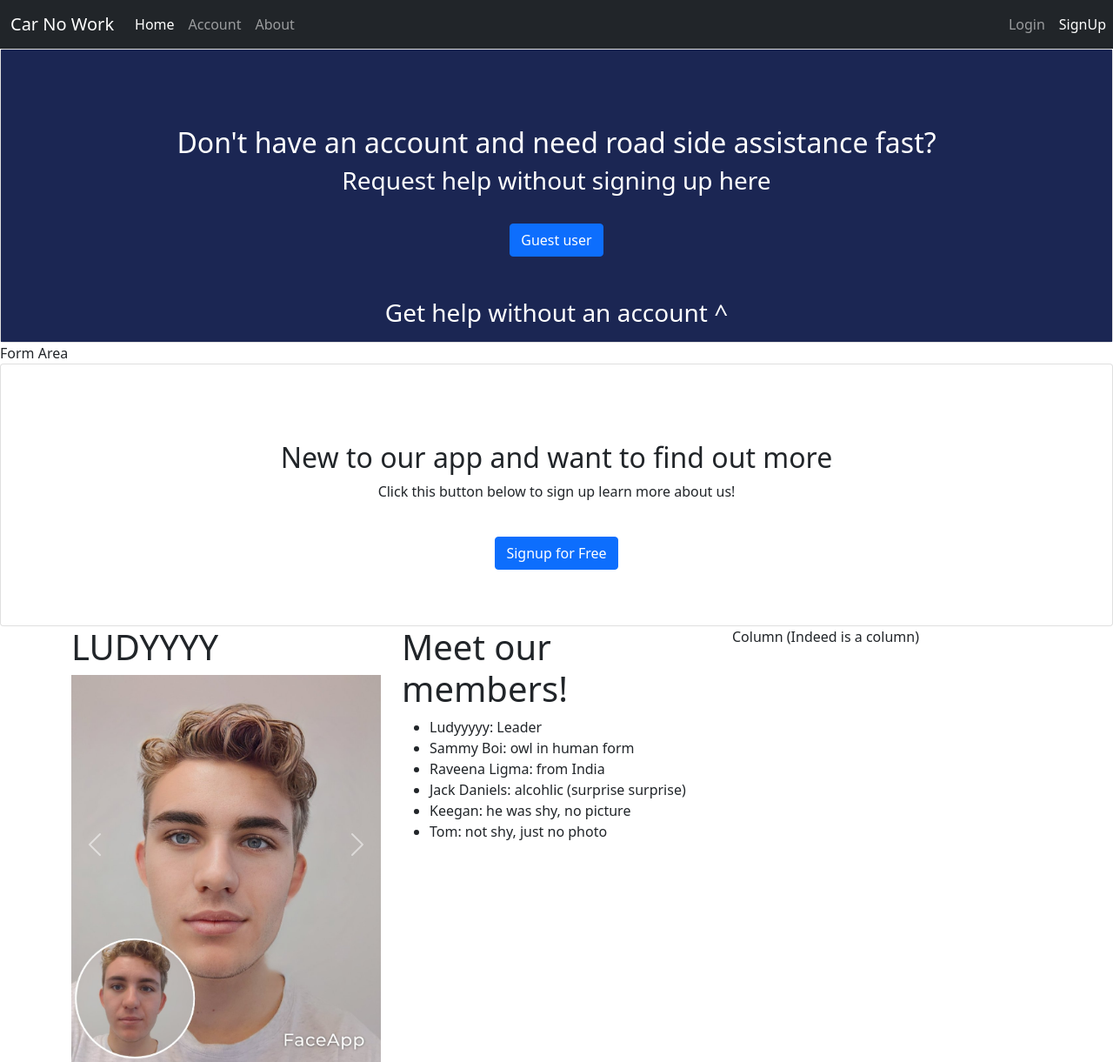
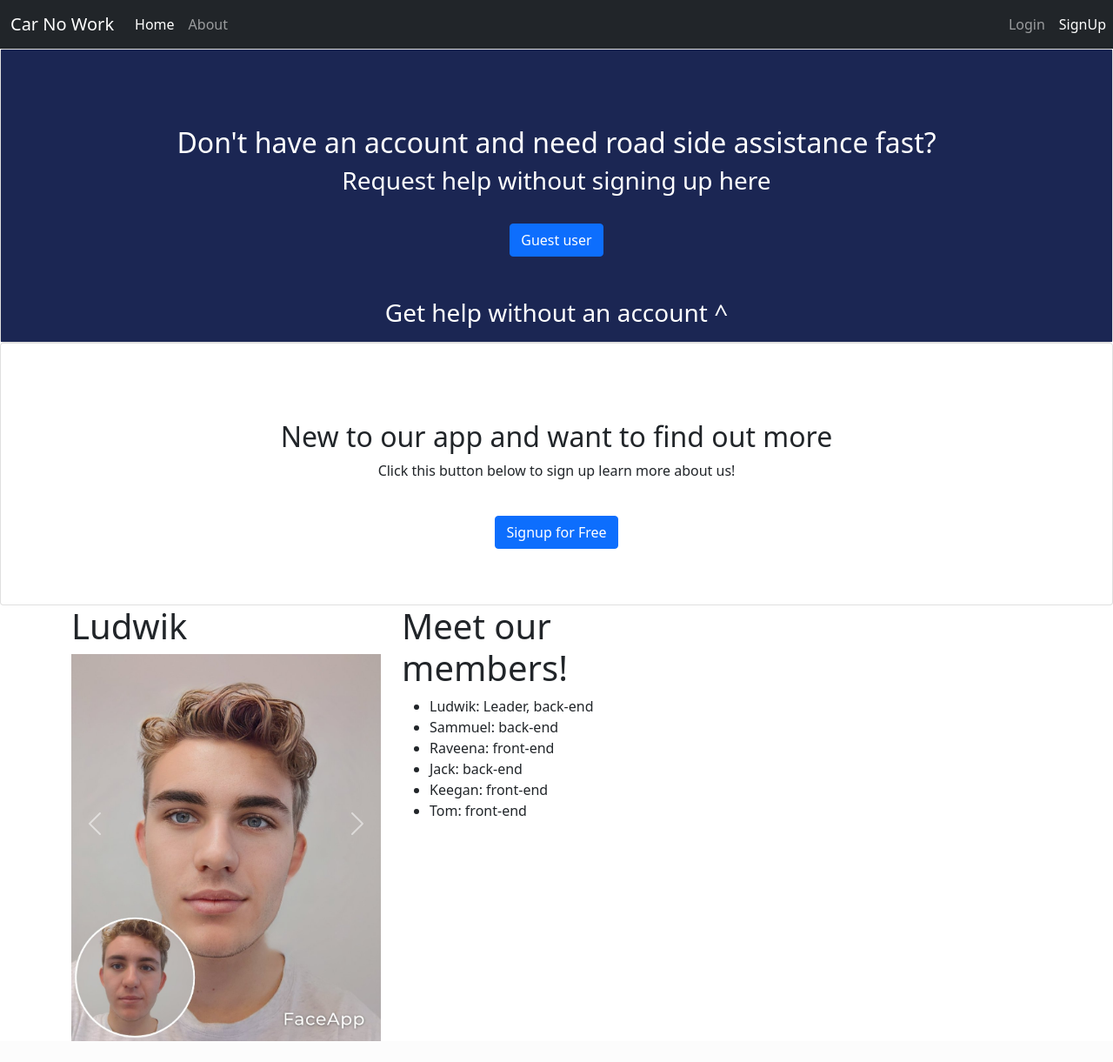
Before and after one commit to Thedysons/Car-No-Work, a Flask app: page / in a window 1280 px wide. Shown: the whole page at 87% size. After the commit the page ends 1197 px from the top, so only its background shows below. Run offline with Flask 2, Linux system fonts and the light colour scheme.

Commit message:
Adding all needed html pages
Hey guys, here are the details of this update:
1) account link from homepage navbar is deleted
2) about page was added (blank, front-end do some magic to it please)
3) forgot password was added
4) guest user page was added (blank, front-end add magic please)
5) Home link front navbar was deleted for both client and mechanic
6) help page was added (blank, front-end do some magic to it please)
7) plans and prices was added (blank, front-end do some magic to it please)
 ~end

```diff
--- a/codejana_flask/codejana_flask/forms.py
+++ b/codejana_flask/codejana_flask/forms.py
@@ -59,3 +59,7 @@ class finishJobForm(FlaskForm):
 class completeJobForm(FlaskForm):
     report = TextAreaField(u'Report and final notes on job', validators =[Length(max=600)])
     submit = SubmitField(label="Click to confirm completion of job")
+
+class forgotPasswordForm(FlaskForm):
+    forgotPassword = StringField(label="Enter your email to reset your password",  validators=[DataRequired(), Email()])
+    submit = SubmitField(label="Submit")
--- a/codejana_flask/codejana_flask/routes.py
+++ b/codejana_flask/codejana_flask/routes.py
@@ -1,6 +1,6 @@
 from codejana_flask import app, db
 from flask import render_template, url_for, redirect, flash, request
-from codejana_flask.forms import SignUpForm, LoginForm, RequestHelpForm, PaymentOption, MockCreditCardPayment, TakeJobForm, StartJobForm, arrivedForm, finishJobForm, completeJobForm
+from codejana_flask.forms import SignUpForm, LoginForm, RequestHelpForm, PaymentOption, MockCreditCardPayment, TakeJobForm, StartJobForm, arrivedForm, finishJobForm, completeJobForm, forgotPasswordForm
 from codejana_flask.models import User
 
 @app.route('/')
@@ -208,3 +208,22 @@ def historyOfRequests():
 @app.route('/historyOfJobs', methods=['POST', 'GET'])
 def historyOfJobs():
     return render_template('historyOfJobs.html', jh=job_completed, title='History of jobs')
+
+@app.route('/plansAndPrices', methods=['POST', 'GET'])
+def plansAndPrices():
+    return render_template('plansAndPrices.html', title='Plans and Prices')
+
+@app.route('/help', methods=['POST', 'GET'])
+def help():
+    return render_template('help.html', title='Help Page')
+
+@app.route('/guest', methods=['POST', 'GET'])
+def guest():
+    return render_template('guest.html', title='Guest Page')
+
+@app.route('/forgotPassword', methods=['POST', 'GET'])
+def forgotPassword():
+    forgotPassword=forgotPasswordForm()
+    if forgotPassword.validate_on_submit():
+        flash(f'Details to reset your password has been sent to your email', category='success')
+    return render_template('forgotPassword.html', title='Forgot Password', forgotPassword=forgotPassword)
--- a/codejana_flask/codejana_flask/templates/About.html
+++ b/codejana_flask/codejana_flask/templates/About.html
@@ -1 +1,4 @@
 {% extends 'layouts.html' %}
+{% block contentA%}
+<h1>Welcome to the about page</h1>
+{%endblock contentA%}
--- a/codejana_flask/codejana_flask/templates/clientProfile.html
+++ b/codejana_flask/codejana_flask/templates/clientProfile.html
@@ -25,7 +25,7 @@
             <a class="nav-link" href="{{url_for('requestHelp')}}">Make a request</a>
           </li>
           <li class="nav-item">
-            <a class="nav-link" href="{{url_for('clientProfile')}}">Plans and prices</a>
+            <a class="nav-link" href="{{url_for('plansAndPrices')}}">Plans and prices</a>
           </li>
 
           <li class="nav-item">
@@ -49,7 +49,7 @@
           <a class="nav-link" href="{{url_for('homepage')}}">Logout</a>
         </li>
         <li class="nav-item">
-          <a class="nav-link active" aria-current="page" href="{{url_for('clientProfile')}}">Help</a>
+          <a class="nav-link active" aria-current="page" href="{{url_for('help')}}">Help</a>
         </li>
       </ul>
   </nav>
--- /dev/null
+++ b/codejana_flask/codejana_flask/templates/guest.html
@@ -0,0 +1,5 @@
+{% extends 'layouts.html' %}
+
+{%block contentA%}
+<h1>Welcome to the guest page</h1>
+{%endblock contentA%}
--- /dev/null
+++ b/codejana_flask/codejana_flask/templates/help.html
@@ -0,0 +1,4 @@
+{% extends 'clientProfile.html' %}
+{%block contentA%}
+<h1>Welcome to the help page</h1>
+{%endblock contentA%}
--- a/codejana_flask/codejana_flask/templates/historyOfJobs.html
+++ b/codejana_flask/codejana_flask/templates/historyOfJobs.html
@@ -4,7 +4,7 @@
 <div>
     <div>
         {% if jh|length == 0 %}
-            <h1>You have not made any requests</h1>
+            <h1>You have not taken any jobs</h1>
         {% else %}
             <p>(From most recent to oldest)</p>
             <table class="table table-dark table-hover">
@@ -16,8 +16,7 @@
             <th scope="col">Client's Plate Number</th>
             <th scope="col">Client's Car Model</th>
             <th scope="col">Your report on the job</th>
-            <th scope="col">Your rating of the job</th>
-
+           <th scope="col">Your rating of the job</th>
             </tr>
             </thead>
             <tbody>
--- a/codejana_flask/codejana_flask/templates/historyOfRequests.html
+++ b/codejana_flask/codejana_flask/templates/historyOfRequests.html
@@ -3,7 +3,7 @@
 <h1>Here is a list of all your requests and their final outcome</h1>
 </div>
 {% if requests_completed|length == 0 %}
-    <h1>You have not taken any jobs</h1>
+    <h1>You have not made any requests</h1>
 {% else %}
     <p>(From most recent to oldest)</p>
     <table class="table table-dark table-hover">
--- a/codejana_flask/codejana_flask/templates/homepage.html
+++ b/codejana_flask/codejana_flask/templates/homepage.html
@@ -19,7 +19,7 @@
 {%endblock contentA%}
 
 {%block contentB%}
-Form Area
+
 {%endblock contentB%}
 
 {%block contentC%}
@@ -44,19 +44,19 @@ Form Area
       <div id="carouselExampleControls" class="carousel slide" data-bs-ride="carousel">
         <div class="carousel-inner">
           <div class="carousel-item active">
-            <h1>LUDYYYY</h1>
+            <h1>Ludwik</h1>
             <img src="{{url_for('static',filename='theme_pics/LudwikProfile.jpg')}}" class="d-block w-100" alt="...">
           </div>
           <div class="carousel-item">
-              <h1>Sammy Boi</h1>
+              <h1>Sammuel</h1>
             <img src="{{url_for('static',filename='theme_pics/SamProfile.jpg')}}" class="d-block w-100" alt="...">
           </div>
           <div class="carousel-item">
-              <h1>Raveena Ligma</h1>
+              <h1>Raveena</h1>
             <img src="{{url_for('static',filename='theme_pics/RaveenaProfile.jpg')}}" class="d-block w-100" alt="...">
           </div>
           <div class="carousel-item">
-              <h1>Jack Daniels</h1>
+              <h1>Jack</h1>
             <img src="{{url_for('static',filename='theme_pics/JackProfile.jpg')}}" class="d-block w-100" alt="...">
           </div>
         </div>
@@ -73,17 +73,16 @@ Form Area
     <div class="col">
       <h1>Meet our members!</h1>
       <ul>
-        <li>Ludyyyyy: Leader</li>
-        <li>Sammy Boi: owl in human form</li>
-        <li>Raveena Ligma: from India</li>
-        <li>Jack Daniels: alcohlic (surprise surprise)</li>
-        <li>Keegan: he was shy, no picture</li>
-        <li>Tom: not shy, just no photo</li>
+        <li>Ludwik: Leader, back-end</li>
+        <li>Sammuel: back-end</li>
+        <li>Raveena: front-end</li>
+        <li>Jack: back-end</li>
+        <li>Keegan: front-end</li>
+        <li>Tom: front-end</li>
       </ul>
     </div>
     <div class="col">
-      Column
-      (Indeed is a column)
+
     </div>
   </div>
 
--- a/codejana_flask/codejana_flask/templates/layouts.html
+++ b/codejana_flask/codejana_flask/templates/layouts.html
@@ -25,9 +25,6 @@
         <ul class="navbar-nav">
           <li class="nav-item">
             <a class="nav-link active" aria-current="page" href="{{url_for('homepage')}}">Home</a>
-          </li>
-          <li class="nav-item">
-            <a class="nav-link" href="{{url_for('account')}}">Account</a>
           </li>
           <li class="nav-item">
             <a class="nav-link" href="{{url_for('about')}}">About</a>
--- a/codejana_flask/codejana_flask/templates/login.html
+++ b/codejana_flask/codejana_flask/templates/login.html
@@ -39,6 +39,10 @@
         <div class="form-group mt-4">
             {{form.submit(class='btn btn-primary')}}
         </div>
+        <br>
+        <div>
+            <a href="{{url_for('forgotPassword')}}">Forgot Password?</a>
+        </div>
 
     </form>
 </div>
--- /dev/null
+++ b/codejana_flask/codejana_flask/templates/plansAndPrices.html
@@ -0,0 +1,4 @@
+{% extends 'clientProfile.html' %}
+{%block contentA%}
+<h1>Welcome to the plans and prices page</h1>
+{%endblock contentA%}
--- a/codejana_flask/codejana_flask/templates/rapProfile.html
+++ b/codejana_flask/codejana_flask/templates/rapProfile.html
@@ -48,7 +48,7 @@
           <a class="nav-link" href="{{url_for('homepage')}}">Logout</a>
         </li>
         <li class="nav-item">
-          <a class="nav-link active" aria-current="page" href="{{url_for('clientProfile')}}">Help</a>
+          <a class="nav-link active" aria-current="page" href="{{url_for('help')}}">Help</a>
         </li>
       </ul>
   </nav>
```
Also changed, not shown: other parts of codejana_flask/codejana_flask/templates/homepage.html (+1 -1 lines), codejana_flask/codejana_flask/templates/forgotPassword.html (added, +18 -0 lines).
